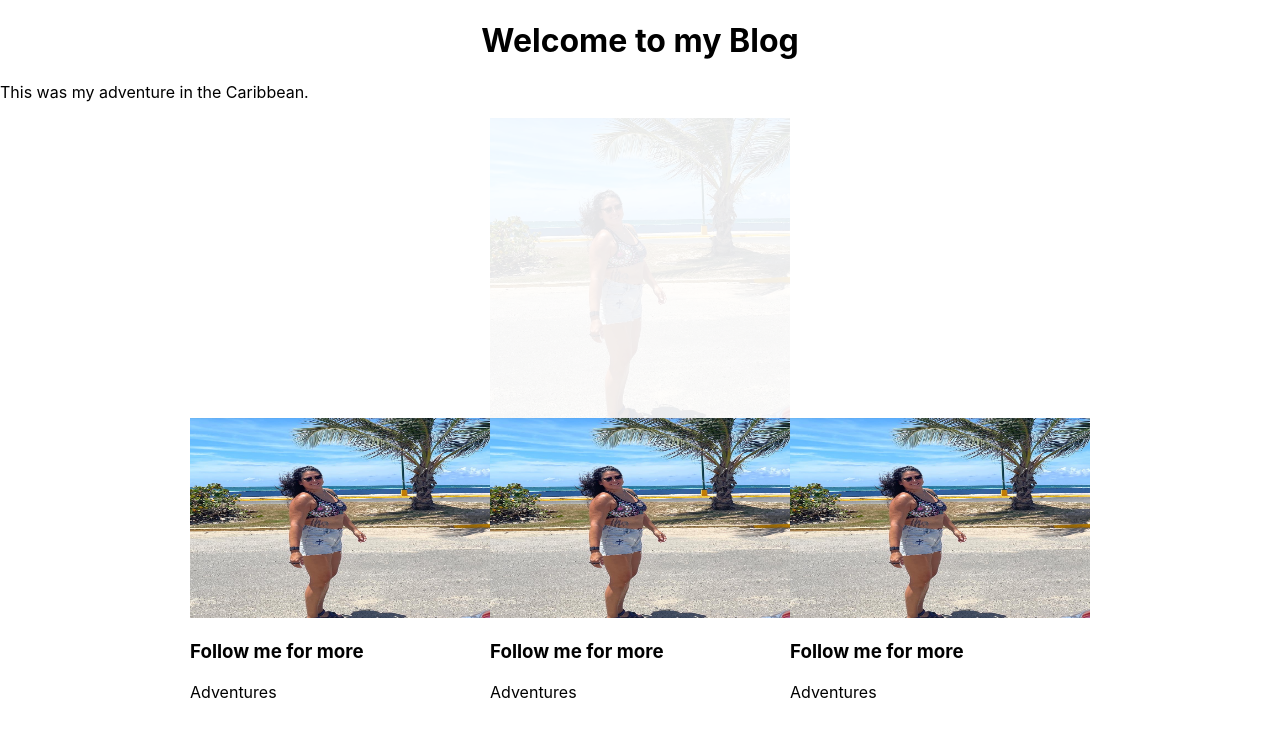
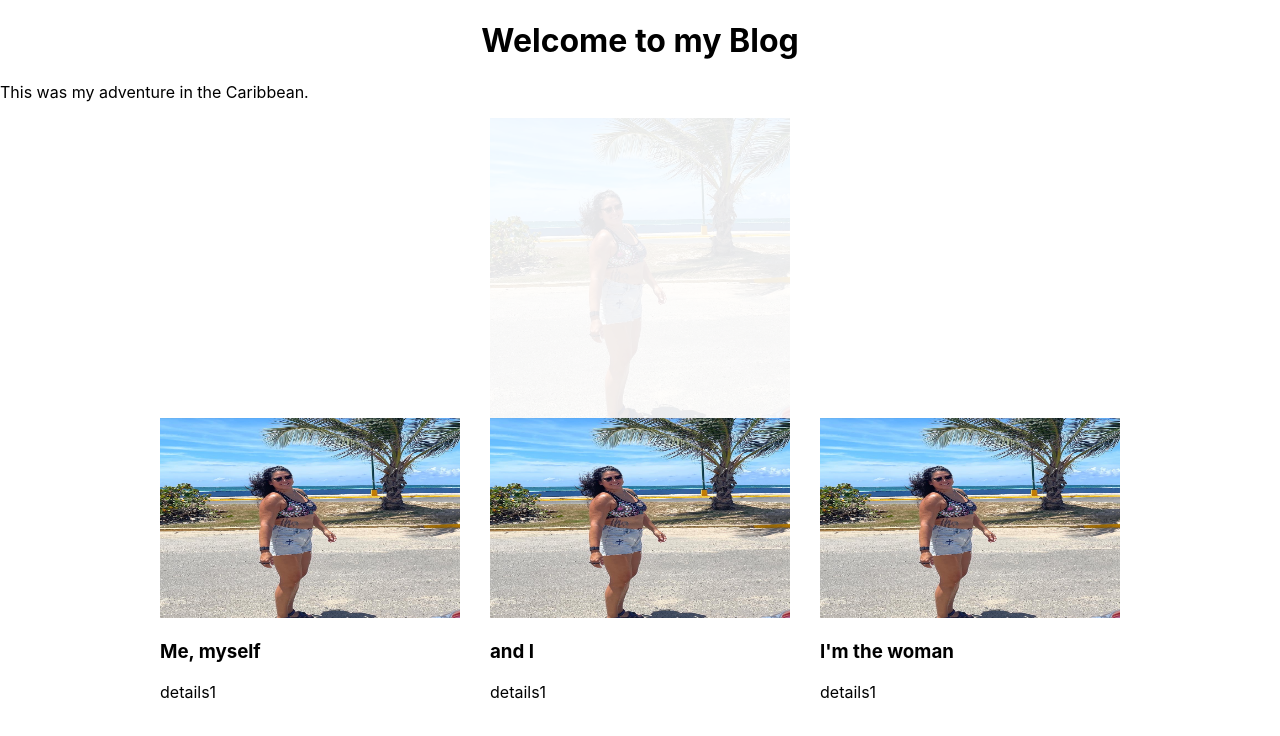
Before and after one commit to mselk/mselk, a Next.js app: page / in a window 1280 px wide. Shown: the top 736 px of the page. Built offline with nearby package versions, Linux system fonts and the light colour scheme.

Commit message:
tile changes

```diff
--- /dev/null
+++ b/data/tiles.ts
@@ -0,0 +1,8 @@
+import melissa from '../public/melissa.jpg';
+
+const tiles = [
+    { link: '1', headline: 'Me, myself', details: 'details1', image: melissa },
+    { link: '1', headline: 'and I', details: 'details1', image: melissa },
+    { link: '1', headline: 'I\'m the woman', details: 'details1', image: melissa }
+]
+export default tiles
--- a/pages/index.tsx
+++ b/pages/index.tsx
@@ -3,6 +3,7 @@ import Image from '../components/image/image'
 import styles from '../styles/Home.module.css';
 import melissa from '../public/melissa.jpg';
 import Tile from '../components/tile/tile';
+import tiles from '../data/tiles';
 
 export default function Home() {
 	return (
@@ -17,9 +18,7 @@ export default function Home() {
 				<p> This was my adventure in the Caribbean.</p>
 				<Image alt="woman on a beach" src={melissa} width={1086} height={1085} />
 				<div className={styles.tiles}>
-					<Tile image={melissa} headline="Follow me for more" details='Adventures' link={"Test"} />
-					<Tile image={melissa} headline="Follow me for more" details='Adventures' link={"Test"} />
-					<Tile image={melissa} headline="Follow me for more" details='Adventures' link={"Test"} />
+					{tiles.map(tile => <Tile image={tile.image} headline={tile.headline} details={tile.details} link={tile.link} />)}
 				</div>
 			</main>
 		</div>
--- a/styles/Home.module.css
+++ b/styles/Home.module.css
@@ -5,4 +5,6 @@
 .tiles {
 	display: flex;
 	justify-content: center;
+	gap: 30px;
+	flex-wrap: wrap;
 }
```
